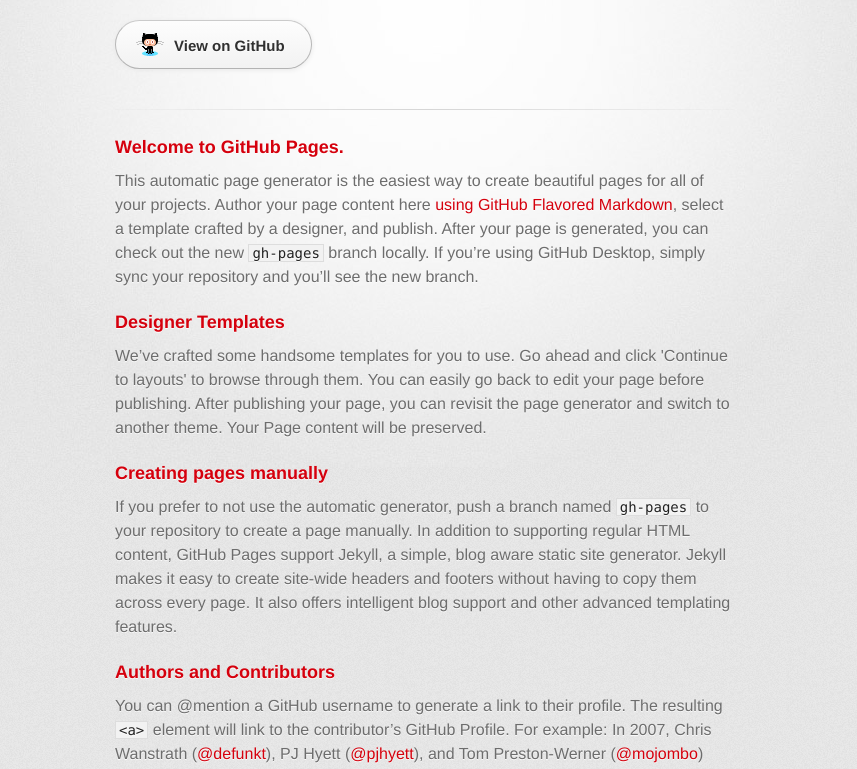
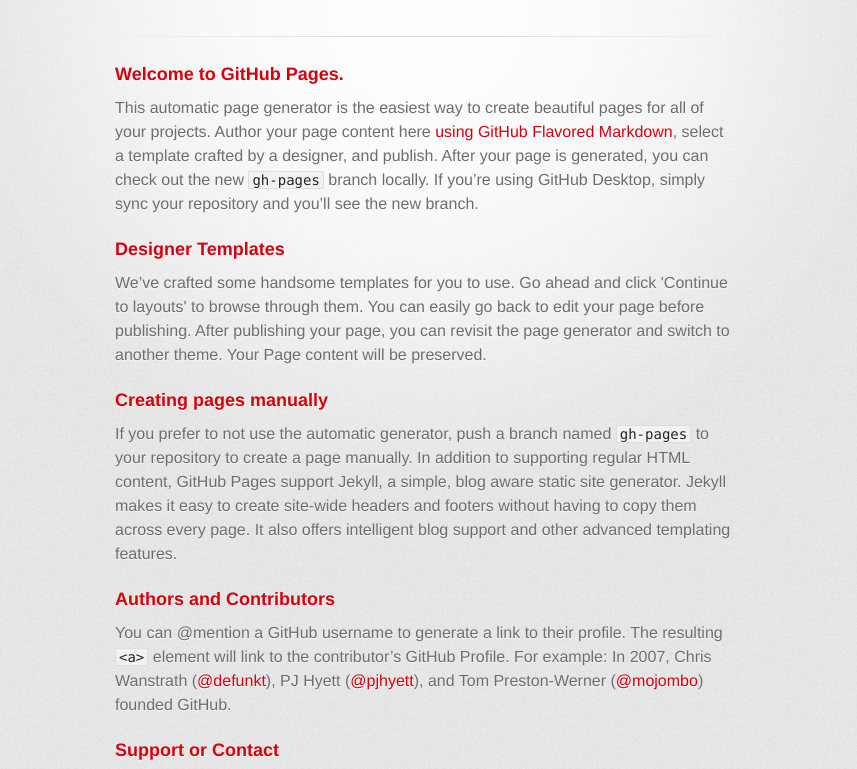
Before and after one commit to ff02/ff02.github.io, a plain HTML site: page index.html in a window 1280 px wide. Shown: the part 106-875 px from the top of the page, without its empty margins (215-1072 px from the left). Drawn offline with Linux system fonts and the light colour scheme; a web font is replaced by a local one.

Commit message:
Update index.html

```diff
--- a/index.html
+++ b/index.html
@@ -21,10 +21,6 @@
           <h1>Ff02.GitHub.io</h1>
           <h2></h2>
         </header>
-
-        <section id="downloads" class="clearfix">
-          <a href="https://github.com/ff02" id="view-on-github" class="button"><span>View on GitHub</span></a>
-        </section>
 
         <hr>
 
```
